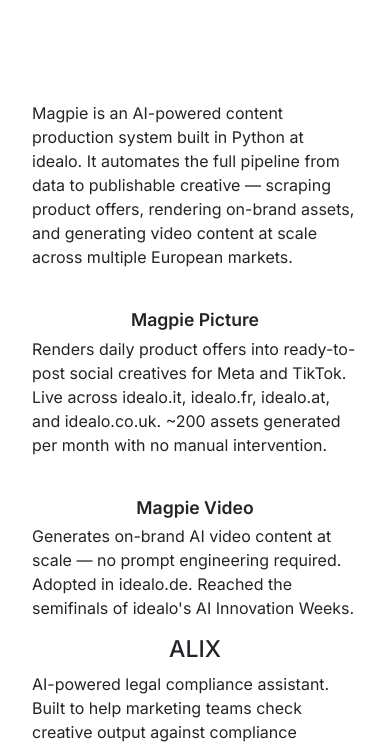
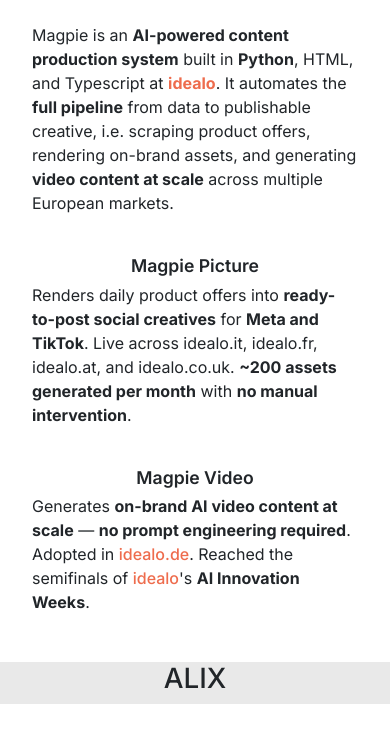
Before and after one commit to paranoid-gland/PythonSitar, a Flask app: page /projects in a window 390 px wide. Shown: the part 412-1159 px from the top of the page. Run offline with Flask 3, Linux system fonts and the light colour scheme; grey boxes are pictures that could not be loaded.

Commit message:
Portfolio page restructure, YouTube embeds, GitHub links, llms.txt
Portfolio page:
- Restructure AI & Automation Work section with responsive YouTube embeds
  (aspect-ratio 16/9) for Magpie and ALIX; fix embed attributes for
  cross-origin compatibility
- Add bold to key terms across Magpie Picture, Magpie Video, and ALIX entries
- Link idealo.de throughout AI work section
- Add GitHub section at bottom of Portfolio page
- Drop redundant Portfolio h1 title (section heading serves as page title)

Homepage:
- Add GitHub icon to contacts social-icon row alongside LinkedIn and YouTube

SEO / crawlers:
- Add /llms.txt route and static file with structured site summary for
  LLM crawlers (about, projects, links)
- Minor title tag dash normalisation (em-dash → hyphen for compatibility)

CSS:
- Replace padding-bottom 16:9 hack with aspect-ratio on .video-embed iframe
  to fix blank-video issue caused by parent overflow clipping

Co-Authored-By: Claude Sonnet 4.6 <noreply@anthropic.com>

```diff
--- a/app.py
+++ b/app.py
@@ -20,6 +20,10 @@ from flask import send_from_directory
 @app.route('/robots.txt')
 def robots():
     return send_from_directory('static', 'robots.txt')
+
+@app.route('/llms.txt')
+def llms():
+    return send_from_directory('static', 'llms.txt')
 
 @app.route('/sitemap.xml')
 def sitemap():
--- a/static/css/projects.css
+++ b/static/css/projects.css
@@ -50,21 +50,17 @@ h4 {
 }
 
 .video-embed {
-  position: relative;
-  padding-bottom: 56.25%; /* 16:9 */
-  height: 0;
-  overflow: hidden;
+  width: 100%;
   margin: 1.5rem 0;
   border-radius: 4px;
 }
 
 .video-embed iframe {
-  position: absolute;
-  top: 0;
-  left: 0;
   width: 100%;
-  height: 100%;
+  aspect-ratio: 16 / 9;
+  height: auto;
   border: 0;
+  display: block;
 }
 
 
--- a/templates/base.html
+++ b/templates/base.html
@@ -11,7 +11,7 @@
     <link rel="shortcut icon" href="{{ url_for('static', filename='favicon.ico') }}">
 
 
-    <title>Arnaldo Pangia — Brand Manager, AI Creative Producer, Berlin</title>
+    <title>Arnaldo Pangia - Brand Manager, AI Creative Producer, Berlin</title>
     <meta name="description" content="Berlin-based brand manager and AI creative producer. Built Magpie Picture, Magpie Video, and ALIX at idealo. Shipping production-grade AI tools for marketing teams.">
     <meta name="author" content="Arnaldo Pangia">
     <meta name="robots" content="index, follow">
--- a/templates/index.html
+++ b/templates/index.html
@@ -40,6 +40,11 @@
         <path d="M23.498 6.186a3.016 3.016 0 0 0-2.122-2.136C19.505 3.545 12 3.545 12 3.545s-7.505 0-9.377.505A3.017 3.017 0 0 0 .502 6.186C0 8.07 0 12 0 12s0 3.93.502 5.814a3.016 3.016 0 0 0 2.122 2.136c1.871.505 9.376.505 9.376.505s7.505 0 9.377-.505a3.015 3.015 0 0 0 2.122-2.136C24 15.93 24 12 24 12s0-3.93-.502-5.814zM9.545 15.568V8.432L15.818 12l-6.273 3.568z"/>
       </svg>
     </a>
+    <a href="https://github.com/adriatic-kestrel" target="_blank" rel="noopener" aria-label="GitHub">
+      <svg xmlns="http://www.w3.org/2000/svg" viewBox="0 0 24 24" width="28" height="28" fill="currentColor">
+        <path d="M12 0C5.374 0 0 5.373 0 12c0 5.302 3.438 9.8 8.207 11.387.599.111.793-.261.793-.577v-2.234c-3.338.726-4.033-1.416-4.033-1.416-.546-1.387-1.333-1.756-1.333-1.756-1.089-.745.083-.729.083-.729 1.205.084 1.839 1.237 1.839 1.237 1.07 1.834 2.807 1.304 3.492.997.107-.775.418-1.305.762-1.604-2.665-.305-5.467-1.334-5.467-5.931 0-1.311.469-2.381 1.236-3.221-.124-.303-.535-1.524.117-3.176 0 0 1.008-.322 3.301 1.23A11.509 11.509 0 0 1 12 5.803c1.02.005 2.047.138 3.006.404 2.291-1.552 3.297-1.23 3.297-1.23.653 1.653.242 2.874.118 3.176.77.84 1.235 1.911 1.235 3.221 0 4.609-2.807 5.624-5.479 5.921.43.372.823 1.102.823 2.222v3.293c0 .319.192.694.801.576C20.566 21.797 24 17.3 24 12c0-6.627-5.373-12-12-12z"/>
+      </svg>
+    </a>
   </div>
 </div>
 
--- a/templates/projects.html
+++ b/templates/projects.html
@@ -2,32 +2,35 @@
 {% block content %}
 <link rel="stylesheet" href="{{ url_for('static', filename='css/style.css') }}">
 <link rel="stylesheet" href="{{ url_for('static', filename='css/projects.css') }}">
-<section class="title">
-  <h1>Portfolio</h1>
-</section>
 
 <section class="dark-divider-medium">
   <h2>AI &amp; Automation Work</h2>
 </section>
+<div class="slider-track">
+  <h1>Magpie</h1>
+</div>
 <div class="bio">
-  <h3>Magpie</h3>
   <div class="video-embed">
-    <iframe src="https://www.youtube.com/embed/DvFwb21lMrQ" title="Magpie — AI content production system" allowfullscreen></iframe>
+    <iframe src="https://www.youtube.com/embed/DvFwb21lMrQ" title="Magpie Video idealo innovation week 2026" frameborder="0" allow="accelerometer; autoplay; clipboard-write; encrypted-media; gyroscope; picture-in-picture; web-share" referrerpolicy="strict-origin-when-cross-origin" allowfullscreen></iframe>
   </div>
-  <p>Magpie is an AI-powered content production system built in Python at idealo. It automates the full pipeline from data to publishable creative — scraping product offers, rendering on-brand assets, and generating video content at scale across multiple European markets.</p>
-
+  <p>Magpie is an <strong>AI-powered content production system</strong> built in <strong>Python</strong>, HTML, and Typescript at <a href="https://www.idealo.de/" target="_blank" rel="noopener"><strong>idealo</strong></a>. It automates the <strong>full pipeline</strong> from data to publishable creative, i.e. scraping product offers, rendering on-brand assets, and generating <strong>video content at scale</strong> across multiple European markets.</p>
   <h4>Magpie Picture</h4>
-  <p>Renders daily product offers into ready-to-post social creatives for Meta and TikTok. Live across idealo.it, idealo.fr, idealo.at, and idealo.co.uk. ~200 assets generated per month with no manual intervention.</p>
+  <p>Renders daily product offers into <strong>ready-to-post social creatives</strong> for <strong>Meta and TikTok</strong>. Live across idealo.it, idealo.fr, idealo.at, and idealo.co.uk. <strong>~200 assets generated per month</strong> with <strong>no manual intervention</strong>.</p>
 
   <h4>Magpie Video</h4>
-  <p>Generates on-brand AI video content at scale — no prompt engineering required. Adopted in idealo.de. Reached the semifinals of idealo's AI Innovation Weeks.</p>
+  <p>Generates <strong>on-brand AI video content at scale</strong> — <strong>no prompt engineering required</strong>. Adopted in <a href="https://www.idealo.de/" target="_blank" rel="noopener">idealo.de</a>. Reached the semifinals of <a href="https://www.idealo.de/" target="_blank" rel="noopener">idealo</a>'s <strong>AI Innovation Weeks</strong>.</p>
+</div>
+<div class="slider-track">
+  <h1>ALIX</h1>
+</div>
+  <div class="bio">
 
-  <h3>ALIX</h3>
-  <p>AI-powered legal compliance assistant. Built to help marketing teams check creative output against compliance requirements. Won first place (impact category) at idealo's AI Innovation Weeks.</p>
   <div class="video-embed">
-    <iframe src="https://www.youtube.com/embed/hEjxNdq0Dvk" title="ALIX — AI compliance assistant" allowfullscreen></iframe>
+    <iframe src="https://www.youtube.com/embed/hEjxNdq0Dvk" title="Alix Demo idealo innovation week 2026" frameborder="0" allow="accelerometer; autoplay; clipboard-write; encrypted-media; gyroscope; picture-in-picture; web-share" referrerpolicy="strict-origin-when-cross-origin" allowfullscreen></iframe>
+  <p><strong>AI-powered legal compliance assistant.</strong> Built to help <strong>marketing teams</strong> check creative output against <strong>compliance requirements</strong>. <strong>Won first place</strong> (impact category) at <a href="https://www.idealo.de/" target="_blank" rel="noopener">idealo</a>'s <strong>AI Innovation Weeks</strong>.</p>
+</div>
   </div>
-</div>
+
 
 <section class="dark-divider-medium">
   <h2>Content &amp; Audience</h2>
@@ -119,4 +122,10 @@
     </a>
 </div>
 
+<section class="dark-divider-medium">
+  <h2>GitHub</h2>
+</section>
+<div class="bio" id="github">
+  <p>Browse my code on <a href="https://github.com/adriatic-kestrel" target="_blank" rel="noopener"><strong>GitHub</strong></a>.</p>
+</div>
 {% endblock %}
```
Also changed, not shown: static/llms.txt (added, +33 -0 lines).
